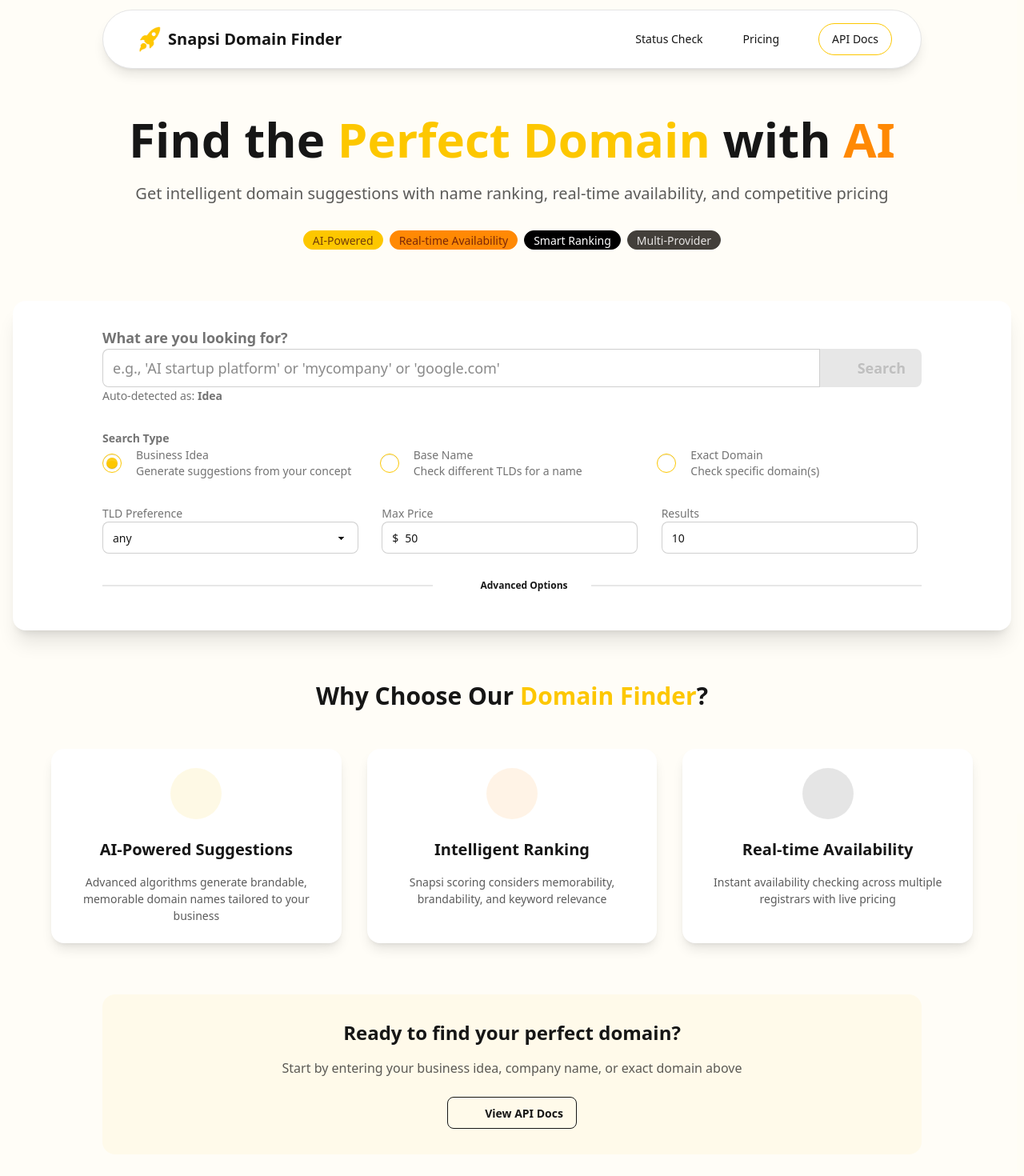
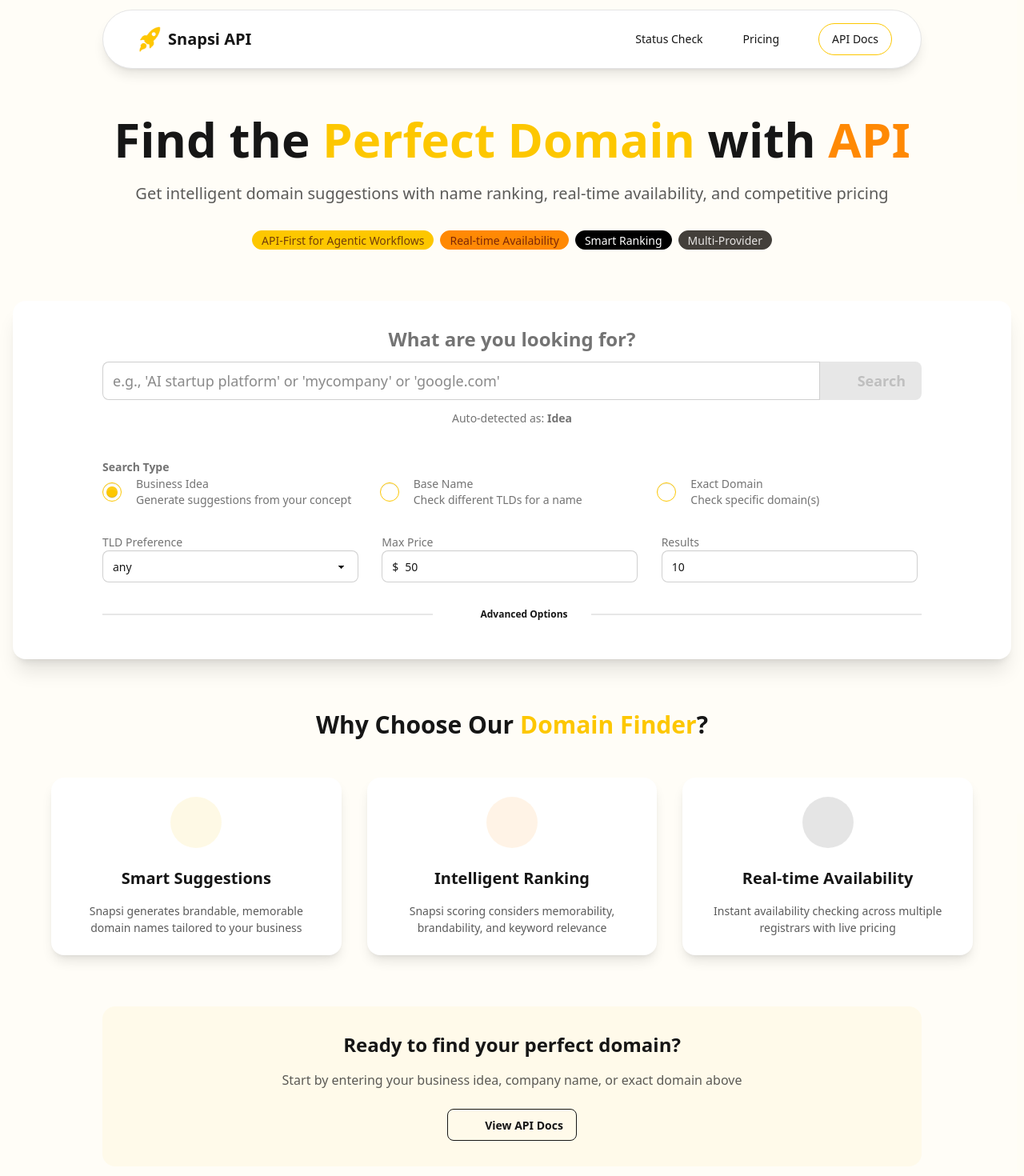
Before and after one commit to CometBlazer/snapsi, a SvelteKit app: page / in a window 1280 px wide. Shown: the top 1470 px of the page at 80% size. Built offline with nearby package versions, Linux system fonts and the light colour scheme; some icons are missing.

Commit message:
fix: Update WebsiteName and improve descriptions for clarity and consistency

```diff
--- a/src/config.ts
+++ b/src/config.ts
@@ -1,5 +1,5 @@
 // src/config.ts
-export const WebsiteName = "Snapsi Domain Finder";
+export const WebsiteName = "Snapsi API";
 export const WebsiteDescription = "Find the perfect domain name with suggestions, intelligent ranking, and real-time availability checking";
 export const WebsiteBaseUrl = "https://snapsi.me"; // Update this to your actual domain
 
--- a/src/routes/+page.svelte
+++ b/src/routes/+page.svelte
@@ -12,7 +12,7 @@
     "@type": "WebSite",
     name: "Domain Finder AI",
     url: WebsiteBaseUrl,
-    description: "Find the perfect domain name with AI-powered suggestions and intelligent ranking"
+    description: "Find the perfect domain name with smart suggestions and intelligent ranking"
   }
   const jsonldScript = `<script type="application/ld+json">${
     JSON.stringify(ldJson) + "<"
@@ -119,16 +119,16 @@
 </script>
 
 <svelte:head>
-  <title>Domain Finder AI | Find Perfect Domain Names with AI</title>
-  <meta name="description" content="Find the perfect domain name with AI-powered suggestions, intelligent ranking, and real-time availability checking. Free domain search tool." />
+  <title>{WebsiteName} | Find Perfect Domain Names with API</title>
+  <meta name="description" content="Find the perfect domain name with smart suggestions, intelligent ranking, and real-time availability checking. Free domain search tool." />
   <meta name="keywords" content="domain finder, domain search, AI domain suggestions, domain availability, domain names" />
   <meta property="og:title" content="Domain Finder AI | Find Perfect Domain Names" />
-  <meta property="og:description" content="Find the perfect domain name with AI-powered suggestions and intelligent ranking" />
+  <meta property="og:description" content="Find the perfect domain name with smart suggestions and intelligent ranking" />
   <meta property="og:type" content="website" />
   <meta property="og:url" content={WebsiteBaseUrl} />
   <meta name="twitter:card" content="summary_large_image" />
   <meta name="twitter:title" content="Domain Finder AI | Find Perfect Domain Names" />
-  <meta name="twitter:description" content="Find the perfect domain name with AI-powered suggestions and intelligent ranking" />
+  <meta name="twitter:description" content="Find the perfect domain name with smart suggestions and intelligent ranking" />
   {@html jsonldScript}
 </svelte:head>
 
@@ -137,14 +137,14 @@
   <div class="text-center max-w-5xl mx-auto mb-16">
     <h1 class="text-4xl md:text-6xl font-bold text-base-content mb-6">
       Find the <span class="text-primary font-extrabold">Perfect Domain</span>
-      with <span class="text-secondary font-extrabold">AI</span>
+      with <span class="text-secondary font-extrabold">API</span>
     </h1>
     <p class="text-xl text-base-content/70 mb-8">
       Get intelligent domain suggestions with name ranking, real-time availability, and competitive pricing
     </p>
 
     <div class="flex flex-wrap gap-2 justify-center">
-      <div class="badge badge-primary">AI-Powered</div>
+      <div class="badge badge-primary">API-First for Agentic Workflows</div>
       <div class="badge badge-secondary">Real-time Availability</div>
       <div class="badge badge-accent">Smart Ranking</div>
       <div class="badge badge-neutral">Multi-Provider</div>
@@ -157,11 +157,11 @@
       <div class="card-body p-8">
         <form on:submit|preventDefault={handleSearch} class="space-y-8">
           <!-- Main Search Input - Centered -->
-          <div class="form-control max-w-5xl mx-auto">
+          <div class="form-control max-w-5xl mx-auto text-center">
             <label class="label justify-center" for="search-input">
-              <span class="label-text text-lg font-semibold">What are you looking for?</span>
+              <span class="label-text text-2xl font-semibold">What are you looking for?</span>
             </label>
-            <div class="join w-full">
+            <div class="join w-full my-3">
               <input
                 id="search-input"
                 type="text"
@@ -192,7 +192,7 @@
           </div>
 
           <!-- Input Type Selection -->
-          <div class="form-control max-w-5xl mx-auto">
+          <div class="form-control max-w-5xl mx-auto mt-10">
             <fieldset>
               <legend class="label justify-center">
                 <span class="label-text font-semibold">Search Type</span>
@@ -275,7 +275,7 @@
           </div>
 
           {#if showAdvanced}
-            <div class="space-y-6 border-t pt-6 max-w-5xl mx-auto">
+            <div class="space-y-6 pt-6 max-w-5xl mx-auto">
               <!-- Style Selection for AI Generation -->
               {#if inputType === 'idea'}
                 <div class="form-control">
@@ -380,7 +380,6 @@
             <div class="text-sm">
               Found {searchSummary.available_domains_found} available domains
               from {searchSummary.domains_actually_checked_by_providers} checked
-              • Method: {searchSummary.generation_method.type.replace('_', ' ')}
               • Providers: {searchSummary.providers_used.join(', ')}
             </div>
           </div>
@@ -494,9 +493,9 @@
             <div class="rounded-full bg-primary/10 p-4 w-16 h-16 mx-auto mb-4 flex items-center justify-center">
               <Icon icon="lucide:brain" class="h-8 w-8 text-primary" />
             </div>
-            <h3 class="text-xl font-bold mb-2">AI-Powered Suggestions</h3>
+            <h3 class="text-xl font-bold mb-2">Smart Suggestions</h3>
             <p class="text-base-content/70">
-              Advanced algorithms generate brandable, memorable domain names tailored to your business
+              Snapsi generates brandable, memorable domain names tailored to your business
             </p>
           </div>
         </div>
```
